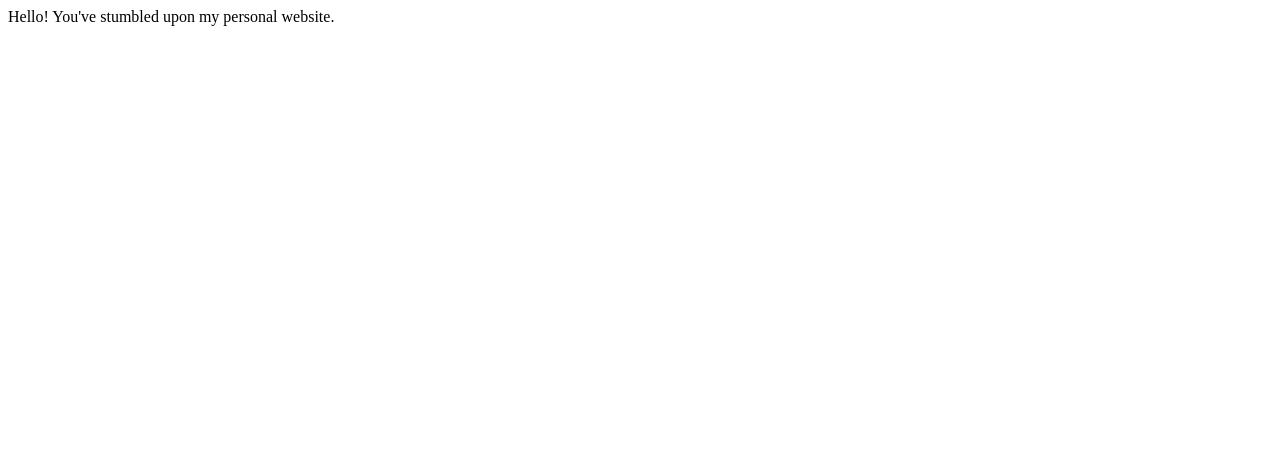
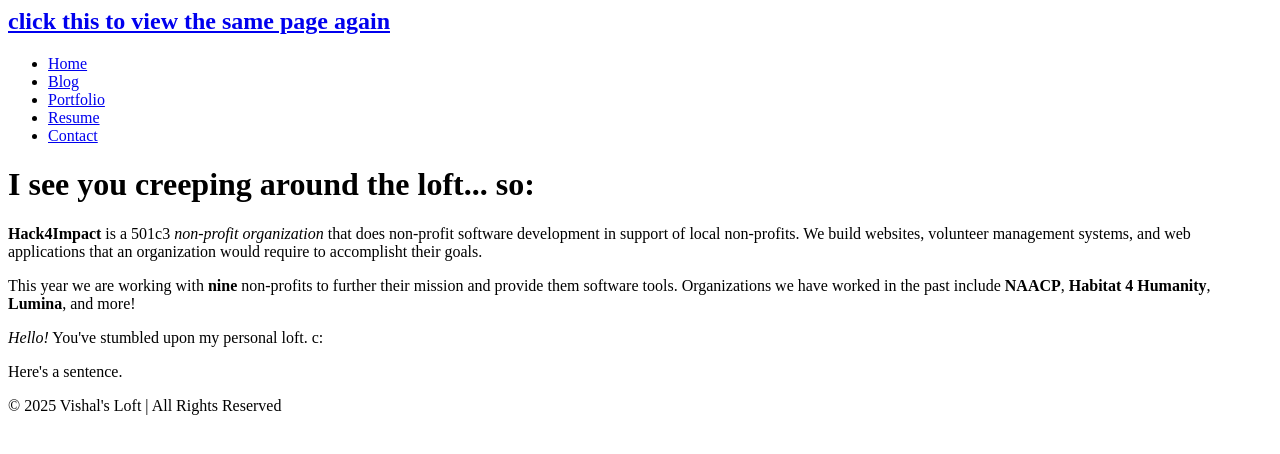
Before and after one commit to WannabeDeveloper123/WannabeDeveloper123.github.io, a plain HTML site: page index.html in a window 1280 px wide. Drawn offline with Linux system fonts and the light colour scheme.

Commit message:
updated code

```diff
--- a/index.html
+++ b/index.html
@@ -1,6 +1,43 @@
 <html>
-<head><title>Personal Work</title></head>
+<head>
+<title>Personal Work</title>
+</head>
     <body>
-        Hello! You've stumbled upon my personal website.
+    <nav class="navbar">
+        <h1 class="logo"><a href = 'index.html'>click this to view the same page again</a></h1>
+        <ul class="nav-list">
+            <li><a href="index.html">Home</a></li>
+            <li><a href="blog.html">Blog</a></li>
+            <li><a href="portfolio.html">Portfolio</a></li>
+            <li><a href="resume.html">Resume</a></li>
+            <li><a href="contact.html">Contact</a></li>
+        </ul>
+    </nav>
+    <main>
+    <h1 class="page-title"></h1>
+    <h1>I see you creeping around the loft... so:</h1>
+    <div class="about">
+        <div class="about-image"></div>
+        <div class="about-text">
+        <p>
+            <strong>Hack4Impact</strong> is a 501c3
+            <em>non-profit organization</em> that does non-profit software
+            development in support of local non-profits. We build websites,
+            volunteer management systems, and web applications that an
+            organization would require to accomplisht their goals.
+          </p>
+          <p>
+            This year we are working with <strong>nine</strong> non-profits to
+            further their mission and provide them software tools. Organizations
+            we have worked in the past include <strong>NAACP</strong>,
+            <strong>Habitat 4 Humanity</strong>, <strong>Lumina</strong>, and
+            more!
+          </p>
+        </div>
+      </div>
+    <p><em>Hello!</em> You've stumbled upon my personal loft. c:</p>
+    <p>Here's a sentence.</p>
+    </main>
+    <footer class="footer">© 2025 Vishal's Loft | All Rights Reserved</footer>
     </body>
 </html>
```
Also changed, not shown: blog.html (+5 -0 lines), contact.html (+11 -0 lines), portfolio.html (+6 -1 lines), resume.html (+13 -0 lines).
